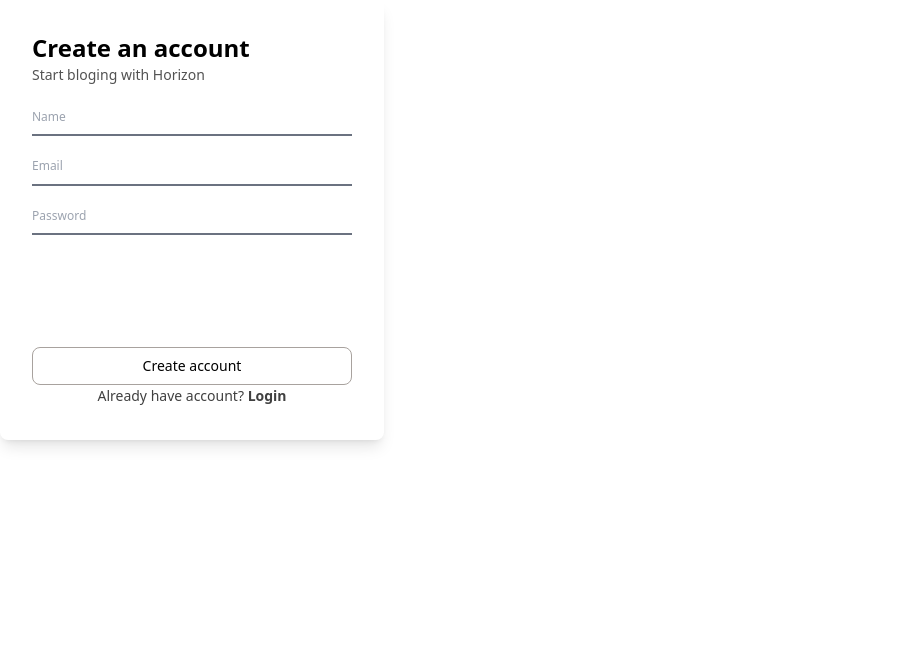
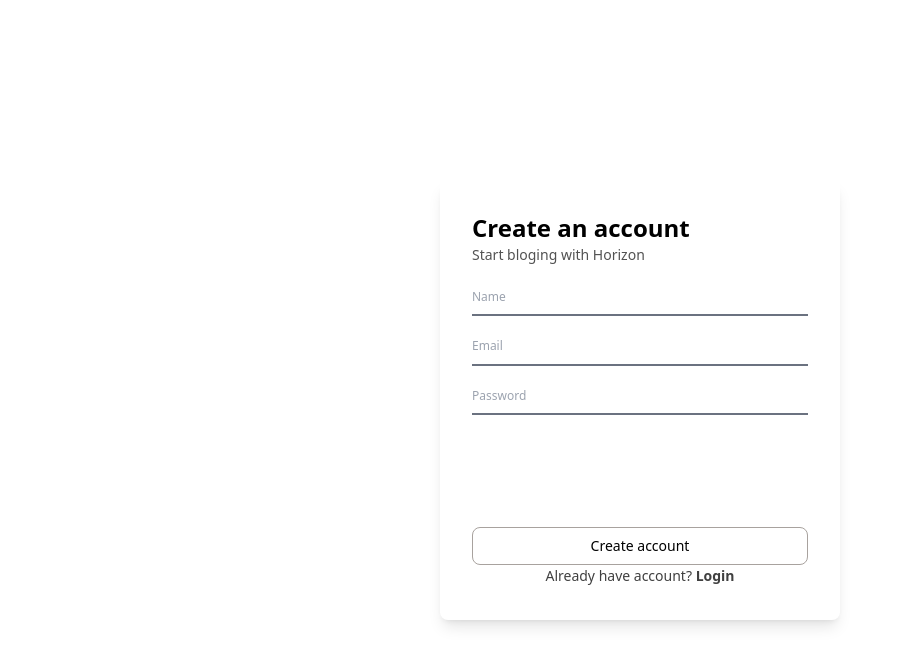
Before and after one commit to chiemezie1/BlogHorizon, a React (Create React App) app in the folder horizonclient/: page /register in a window 1280 px wide. Shown: the top 666 px of the page, without its empty margins (0-899 px from the left). Built offline with nearby package versions, Linux system fonts and the light colour scheme.

Commit message:
update the login and register

```diff
--- a/horizonclient/src/pages/Login.js
+++ b/horizonclient/src/pages/Login.js
@@ -3,8 +3,8 @@ import { Link } from "react-router-dom";
 
 function Login() {
   return (
-    <div>
-      <div className="sm:w-96 h-auto p-8 shadow-lg rounded-lg">
+    <div className='flex justify-center items-center h-screen'>
+      <div className="w-3/4 md:w-3/5 lg:w-[400px] h-auto p-8 shadow-lg rounded-lg">
         <div className="font-bold text-xl">Welcome</div>
         <div className="text-neutral-600 text-sm font-normal leading-relaxed">
           Login to your account
--- a/horizonclient/src/pages/Register.js
+++ b/horizonclient/src/pages/Register.js
@@ -3,8 +3,8 @@ import { Link } from "react-router-dom";
 
 function Register() {
   return (
-    <div className=''>
-      <div className="sm:w-96 h-auto p-8 shadow-lg rounded-lg">
+    <div className='flex justify-center items-center h-screen'>
+      <div className="w-3/4 md:w-3/5 lg:w-[400px] h-auto p-8 shadow-lg rounded-lg m-auto">
         <div className="font-bold text-2xl">Create an account</div>
         <div className="text-neutral-600 text-sm font-normal leading-relaxed">
         Start bloging with Horizon
```
